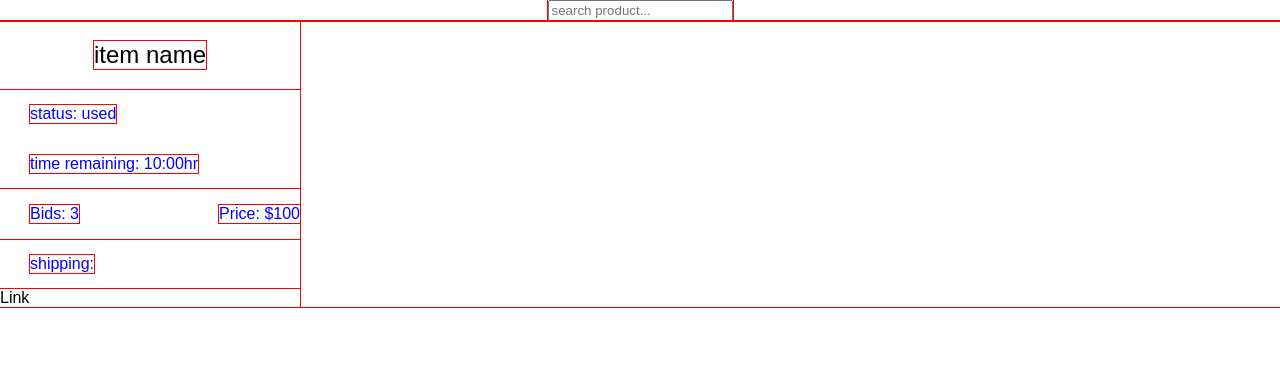
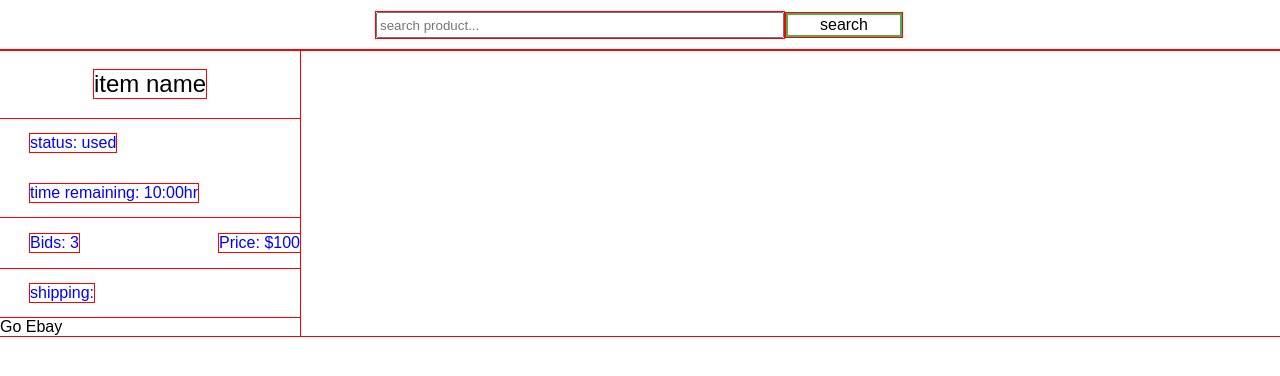
Before and after one commit to luisf11/ebay-autions-clients, a React (Create React App) app: page / in a window 1280 px wide. Shown: the top 376 px of the page. Built offline with nearby package versions, Linux system fonts and the light colour scheme.

Commit message:
Add styles to input and button

```diff
--- a/src/components/Item.js
+++ b/src/components/Item.js
@@ -40,7 +40,7 @@ const Item = () => {
       <Text>Price: $100</Text>
       </TextContainer>
       <Text>shipping: </Text>
-      <Link src="#">Link</Link>
+      <Link src="#">Go Ebay</Link>
     </Container>
   );
 };
--- a/src/components/SearchBox.js
+++ b/src/components/SearchBox.js
@@ -3,7 +3,35 @@ import styled from 'styled-components';
 
 import {ContainerStyles} from '../shared/style.js'
 
-const Container = styled.div`${ContainerStyles}`;
+const Container = styled.div`
+${ContainerStyles}
+height: 50px;
+`;
+
+const Input = styled.input`
+    width: 400px;
+    height: 20px;
+`;
+ const Button = styled.button`
+    /* height: 26px; */
+    background-color: white;  /* Green */
+    border: none;
+    color: black;
+    border: 2px solid #4CAF50;
+    padding: 1px 32px;
+    text-align: center;
+    text-decoration: none;
+    display: inline-block;
+    font-size: 16px;
+    margin: 4px 2px;
+    -webkit-transition-duration: 0.4s; /* Safari */
+    transition-duration: 0.4s;
+    cursor: pointer;
+    &:hover{
+        background-color: #4CAF50;
+        color: white;
+    }
+ `;
 
 const SearchBox = () => {
     return (
@@ -11,7 +39,8 @@ const SearchBox = () => {
             direction="row"
             content="center"
             align="center">
-           <input type="text" placeholder="search product..."/>
+           <Input type="text" placeholder="search product..."/>
+           <Button>search</Button>
         </Container>
     );
 }
```
